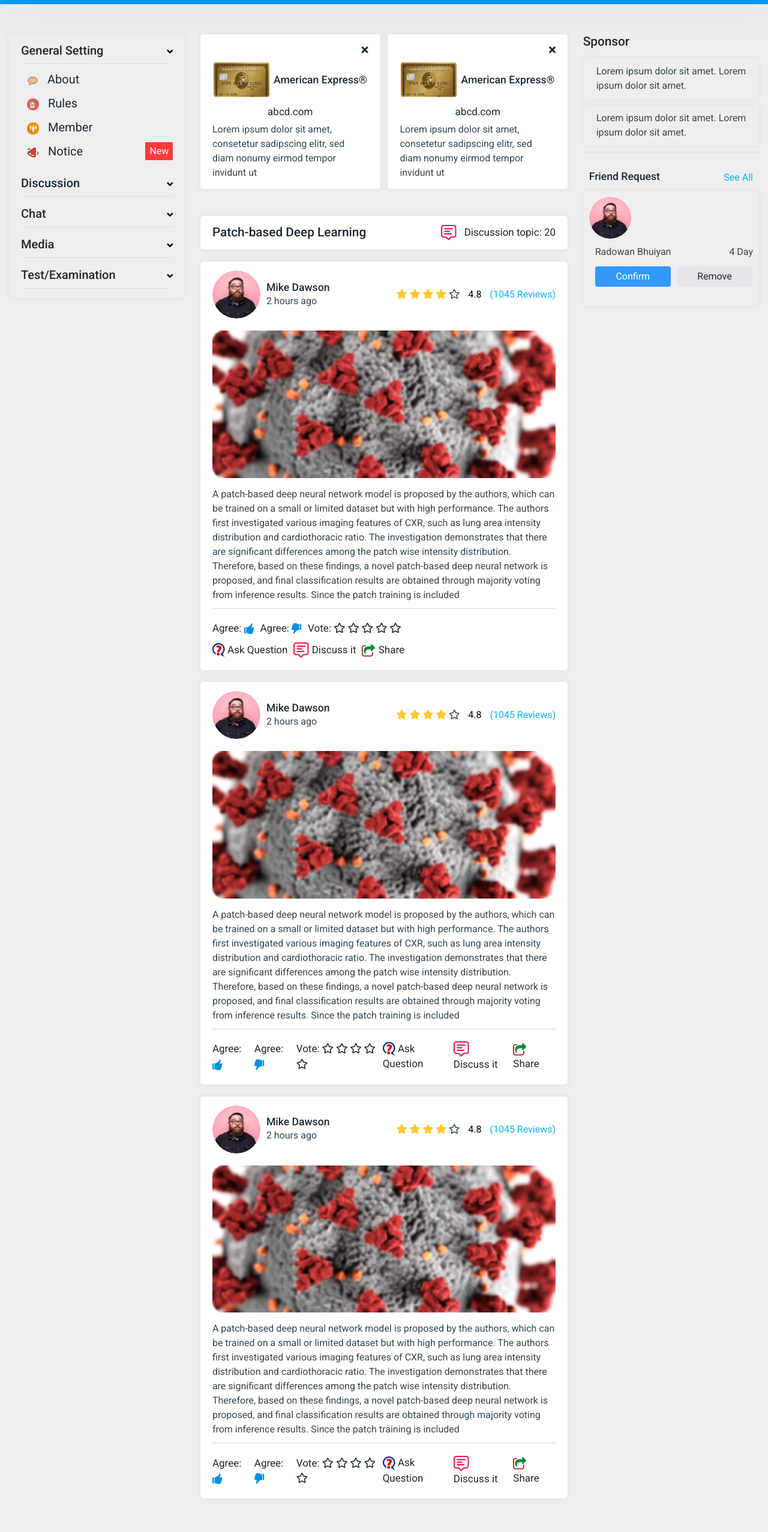
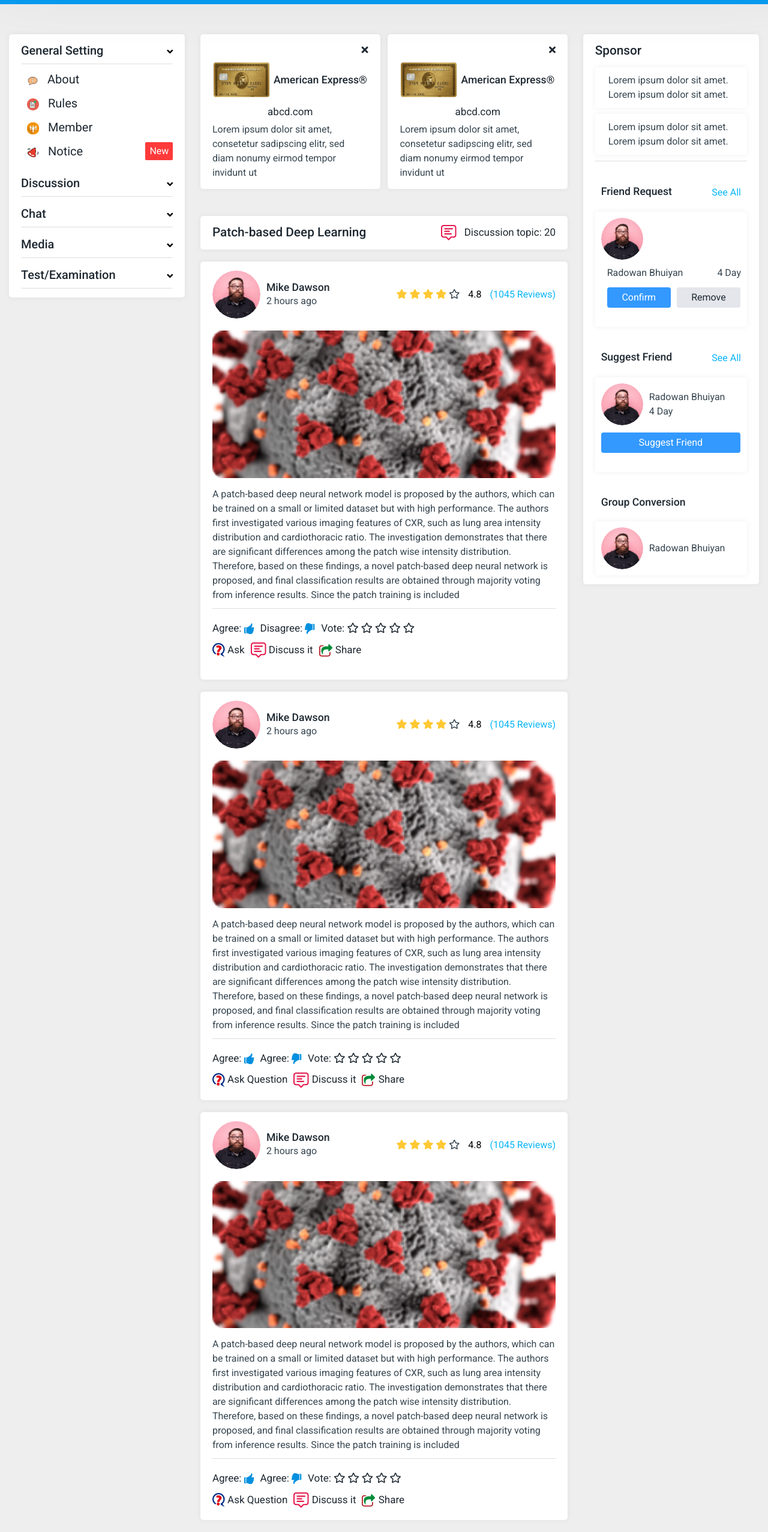
Before and after one commit to RadowanTri/trilogy, a plain HTML site: page home.html in a window 1280 px wide. Shown: the part 141-2695 px from the top of the page at 60% size. Before the commit the page ends 2659 px from the top, so only its background shows below. Drawn offline with nearby package versions, Linux system fonts and the light colour scheme.

Commit message:
initail commit

```diff
--- a/assets/css/style.css
+++ b/assets/css/style.css
@@ -911,9 +911,7 @@ p {
   grid-column: span 3;
 }
 
-.left-bar {
-  padding: 15px 20px;
-}
+
  #accordion .card {
   margin:0px;
   border: 0;
@@ -1115,7 +1113,7 @@ p {
   padding: 5px 5px;
 }
 .p-10{
-  padding: 10px;;
+  padding:20px 10px;
 }
 .request-profile {
   padding: 10px;
@@ -1132,7 +1130,7 @@ p {
 .grid-3 .box_shadow {
   border-radius: 5px;
   box-shadow: 0px 0px 8px 1px #0404040d;
-  background: transparent;
+  /* background: transparent; */
 }
 .remove-btn{
   background:#e4e6eb;
@@ -1141,3 +1139,21 @@ p {
 .d-109 {
   display: none;
 }
+.headerLogo form.sm-search {
+  display:none;
+}
+
+.suggest-friend .btn-wrapper li .btn {
+  width: 100%;
+  padding: 5px 15px;
+}
+.suggest-friend .btn-wrapper li {
+  width: 100%;
+}
+.left-bar,
+.right-bar {
+  padding: 15px 20px;
+}
+.comment-box .form-control:focus {
+  border: 1px solid #ddd !important;
+}
--- a/home.html
+++ b/home.html
@@ -43,7 +43,7 @@
 						<a class="navbar-brand" href="#">
 							<img src="assets/img/logo-top.png" alt="our logo" />
 						</a>
-						<form action="/action_page.php">
+						<form action="/action_page.php" class="lg-search">
 							<input type="text" placeholder="Search.." name="search" />
 							<button type="submit"><i class="fa fa-search"></i></button>
 						</form>
@@ -183,6 +183,12 @@
 									</select>
 								</a>
 							</li>
+							<li class="headerLogo">
+								<form action="/action_page.php" class="sm-search">
+									<input type="text" placeholder="Search.." name="search" />
+									<button type="submit"><i class="fa fa-search"></i></button>
+								</form>
+							</li>
 
 						</ul>
 					</div>
@@ -192,14 +198,13 @@
 	</header>
 	<!--====== Header End   ======-->
 
-	<section class="research-group" >
+	<section class="research-group">
 		<div class="container-fluid">
 			<div class="d-md-flex justify-content-between align-items-center">
 				<div class="dropdown">
-					<a class="dropdown-toggle" href="#" id="navbarDropdownMenuLink" role="button"
-						data-toggle="dropdown" aria-haspopup="true" aria-expanded="false">
-						<img src="assets/img/covid-logo.png"
-							width="40" height="40" class="rounded-circle">
+					<a class="dropdown-toggle" href="#" id="navbarDropdownMenuLink" role="button" data-toggle="dropdown"
+						aria-haspopup="true" aria-expanded="false">
+						<img src="assets/img/covid-logo.png" width="40" height="40" class="rounded-circle">
 					</a>
 					<div class="dropdown-menu mt-3" aria-labelledby="navbarDropdownMenuLink">
 						<a class="dropdown-item" href="#">Dashboard</a>
@@ -227,18 +232,19 @@
 
 	<div class="container-fluid">
 
-		<div id="main" class="pt-50 pb-20" >
+		<div id="main" class="pt-50 pb-20">
 			<div class="grid-3 grid-lg-2">
 				<div id="accordion" class="box_shadow left-bar">
 					<div class="card mb-3">
 						<div class="card-header" id="headingOne">
-							<div class="accordion-cols collapsed"
-								data-target="#collapseOne" data-toggle="collapse" aria-expanded="false" aria-controls="collapseOne">
+							<div class="accordion-cols collapsed" data-target="#collapseOne" data-toggle="collapse"
+								aria-expanded="false" aria-controls="collapseOne">
 								<h5> <a href="#">General Setting</a> </h5>
 							</div>
 						</div>
 
-						<div id="collapseOne" class="collapse show" aria-labelledby="headingOne" data-parent="#accordion" >
+						<div id="collapseOne" class="collapse show" aria-labelledby="headingOne"
+							data-parent="#accordion">
 							<div class="card-body">
 								<ul>
 									<li>
@@ -295,13 +301,14 @@
 							<div class="card-body">
 								<ul>
 									<li>
-										<a href="#" class="sub-collapsed-color"><i class="fas fa-plus"></i> Add Category</a>
+										<a href="#" class="sub-collapsed-color"><i class="fas fa-plus"></i> Add
+											Category</a>
 									</li>
 
-											<li >
+									<li>
 										<p>
-													<a class="sub-collapsed"  data-toggle="collapse" href="#collapse1" role="button"
-														aria-expanded="false" aria-controls="collapse1">
+											<a class="sub-collapsed" data-toggle="collapse" href="#collapse1"
+												role="button" aria-expanded="false" aria-controls="collapse1">
 												<i class="fab fa-slack-hash sub-collapsed-color"></i> Patch-based
 											</a>
 										</p>
@@ -310,7 +317,8 @@
 												<ul>
 													<li>
 														<p>
-																	<a class="sub-collapsed" data-toggle="collapse" href="#collapse1-copy" role="button"
+															<a class="sub-collapsed" data-toggle="collapse"
+																href="#collapse1-copy" role="button"
 																aria-expanded="false" aria-controls="collapse1-copy">
 																CRX
 															</a>
@@ -329,8 +337,9 @@
 
 									<li>
 										<p>
-													<a class="sub-collapsed sub-collapsed-two" data-toggle="collapse" href="#collapse2" role="button"
-														aria-expanded="false" aria-controls="collapse2">
+											<a class="sub-collapsed sub-collapsed-two" data-toggle="collapse"
+												href="#collapse2" role="button" aria-expanded="false"
+												aria-controls="collapse2">
 												<i class="fab fa-slack-hash sub-collapsed-color"></i> PBDL
 											</a>
 										</p>
@@ -339,15 +348,16 @@
 												<ul>
 													<li>
 														<p>
-																	<a class="sub-collapsed" data-toggle="collapse" href="#collapse2-copy"
-																		role="button" aria-expanded="false" aria-controls="collapse2-copy">
+															<a class="sub-collapsed" data-toggle="collapse"
+																href="#collapse2-copy" role="button"
+																aria-expanded="false" aria-controls="collapse2-copy">
 																CRX
 															</a>
 														</p>
 														<div class="collapse" id="collapse2-copy">
 															<div class="card-body">
 																<a href="#"">BTX</a>
-																		<a href="#"">BTX</a>
+																		<a href=" #"">BTX</a>
 															</div>
 														</div>
 													</li>
@@ -371,18 +381,20 @@
 							</div>
 						</div>
 
-						<div id="collapseThree" class="collapse" aria-labelledby="headingThree" data-parent="#accordion">
+						<div id="collapseThree" class="collapse" aria-labelledby="headingThree"
+							data-parent="#accordion">
 							<div class="card-body">
 								<ul>
 									<li>
-										<a href="#" class="sub-collapsed-color"><i class="fas fa-plus"></i> Add Category</a>
+										<a href="#" class="sub-collapsed-color"><i class="fas fa-plus"></i> Add
+											Category</a>
 									</li>
 									<li>
 										<ul>
 											<li>
 												<p>
-													<a class="sub-collapsed" data-toggle="collapse" href="#collapse1" role="button"
-														aria-expanded="false" aria-controls="collapse1">
+													<a class="sub-collapsed" data-toggle="collapse" href="#collapse1"
+														role="button" aria-expanded="false" aria-controls="collapse1">
 														<i class="fab fa-slack-hash sub-collapsed-color"></i> COVID-19
 													</a>
 												</p>
@@ -392,7 +404,8 @@
 															<li>
 																<p>
 																	<a class="sub-collapsed" data-toggle="collapse"
-																		href="#collapse1-copy" role="button" aria-expanded="false"
+																		href="#collapse1-copy" role="button"
+																		aria-expanded="false"
 																		aria-controls="collapse1-copy">
 																		CRX
 																	</a>
@@ -410,7 +423,8 @@
 											</li>
 										</ul>
 									</li>
-									<li><a href="#"><i class="fab fa-slack-hash sub-collapsed-color"></i>  TikarBoi</a></li>
+									<li><a href="#"><i class="fab fa-slack-hash sub-collapsed-color"></i> TikarBoi</a>
+									</li>
 									<li>
 										<ul>
 											<li>
@@ -426,7 +440,8 @@
 															<li>
 																<p>
 																	<a class="sub-collapsed" data-toggle="collapse"
-																		href="#collapse2-copy" role="button" aria-expanded="false"
+																		href="#collapse2-copy" role="button"
+																		aria-expanded="false"
 																		aria-controls="collapse2-copy">
 																		CRX
 																	</a>
@@ -452,17 +467,18 @@
 					</div>
 					<div class="card mb-3">
 						<div class="card-header" id="headingFour">
-							<div class="accordion-cols collapsed"
-								data-target="#collapseFour" data-toggle="collapse" aria-expanded="false" aria-controls="collapseFour">
+							<div class="accordion-cols collapsed" data-target="#collapseFour" data-toggle="collapse"
+								aria-expanded="false" aria-controls="collapseFour">
 								<h5> <a href="#">Media</a> </h5>
 							</div>
 						</div>
 
-						<div id="collapseFour" class="collapse" aria-labelledby="headingFour" data-parent="#accordion" >
+						<div id="collapseFour" class="collapse" aria-labelledby="headingFour" data-parent="#accordion">
 							<div class="card-body">
 								<ul>
 									<li>
-										<a href="#" class="sub-collapsed-color"><i class="fas fa-plus"></i> Add Category</a>
+										<a href="#" class="sub-collapsed-color"><i class="fas fa-plus"></i> Add
+											Category</a>
 									</li>
 									<li>
 										<a href="#">
@@ -506,7 +522,8 @@
 							<div class="card-body">
 								<ul>
 									<li>
-										<a href="#" class="sub-collapsed-color"><i class="fas fa-plus"></i> Add Category</a>
+										<a href="#" class="sub-collapsed-color"><i class="fas fa-plus"></i> Add
+											Category</a>
 									</li>
 									<li>
 										<a href="#">
@@ -583,6 +600,56 @@
 
 						</div>
 					</div>
+					<div class="suggest-friend friend-request mt-20">
+						<div class="d-flex justify-content-between p-10">
+							<h5>Suggest Friend</h5>
+							<a class="see-all" href="#">See All</a>
+						</div>
+						<div class="d-flex align-items-center justify-content-between  request-profile">
+							<div>
+
+								<div class="d-flex align-items-center">
+									<div class="profile-img mr-10">
+										<img src="assets/img/profile.png" alt="">
+									</div>
+									<div>
+										<p>Radowan Bhuiyan</p>
+										<p>4 Day</p>
+									</div>
+
+								</div>
+							</div>
+							<div>
+
+								<div class="request-btn">
+									<ul class="btn-wrapper">
+										<li><button class="btn" type="submit">Suggest Friend</button></li>
+									</ul>
+								</div>
+							</div>
+
+						</div>
+					</div>
+					<div class="group mt-20">
+						<div class="d-flex justify-content-between p-10">
+							<h5>Group Conversion</h5>
+						</div>
+						<div class="d-flex align-items-center justify-content-between  request-profile">
+							<div>
+
+								<div class="d-flex align-items-center">
+									<div class="profile-img mr-10">
+										<img src="assets/img/profile.png" alt="">
+									</div>
+									<div>
+										<p>Radowan Bhuiyan</p>
+									</div>
+								</div>
+							</div>
+
+						</div>
+					</div>
+
 				</div>
 			</div>
 			<div class="grid-6 grid-lg-6">
@@ -603,7 +670,8 @@
 							<div class="text-center py-1">
 								<a href="#">abcd.com</a>
 							</div>
-							<p>Lorem ipsum dolor sit amet, consetetur sadipscing elitr, sed diam nonumy eirmod tempor invidunt ut</p>
+							<p>Lorem ipsum dolor sit amet, consetetur sadipscing elitr, sed diam nonumy eirmod tempor
+								invidunt ut</p>
 						</div>
 					</div>
 					<div class="amrican-express mb-15  box_shadow">
@@ -622,7 +690,8 @@
 							<div class="text-center py-1">
 								<a href="#">abcd.com</a>
 							</div>
-							<p>Lorem ipsum dolor sit amet, consetetur sadipscing elitr, sed diam nonumy eirmod tempor invidunt ut</p>
+							<p>Lorem ipsum dolor sit amet, consetetur sadipscing elitr, sed diam nonumy eirmod tempor
+								invidunt ut</p>
 						</div>
 					</div>
 				</div>
@@ -639,8 +708,8 @@
 				</div>
 				<div class="mt-20 box_shadow  p-20">
 					<div class="profile">
-						<div class="profile-top d-flex justify-content-between align-items-center">
-							<div class=" d-md-flex align-items-center">
+						<div class="profile-top d-block d-lg-flex justify-content-between align-items-center">
+							<div class="d-flex align-items-center">
 								<div class="profile-img mr-10">
 									<img src="assets/img/profile.png" alt="">
 								</div>
@@ -670,11 +739,133 @@
 							<img src="assets/img/covid.png" alt="" width="100%">
 						</div>
 						<div>
-							<p>A patch-based deep neural network model is proposed by the authors, which can be trained on a small or limited
-								dataset but with high performance. The authors first investigated various imaging features of CXR, such as
-								lung area intensity distribution and cardiothoracic ratio. The investigation demonstrates that there are
-								significant differences among the patch wise intensity distribution. Therefore, based on these findings, a
-								novel patch-based deep neural network is proposed, and final classification results are obtained through
+							<p>A patch-based deep neural network model is proposed by the authors, which can be trained
+								on a small or limited
+								dataset but with high performance. The authors first investigated various imaging
+								features of CXR, such as
+								lung area intensity distribution and cardiothoracic ratio. The investigation
+								demonstrates that there are
+								significant differences among the patch wise intensity distribution. Therefore, based on
+								these findings, a
+								novel patch-based deep neural network is proposed, and final classification results are
+								obtained through
+								majority voting from inference results. Since the patch training is included</p>
+						</div>
+
+					</div>
+					<div>
+						<div class="post-wrapper pt-15 ">
+							<div class="post-left">
+								<p>
+									<a href="">
+										<span>Agree: </span>
+										<img src="assets/img/like.png" alt="">
+									</a>
+
+
+								</p>
+								<p>
+									<a href="#">
+										<span>Disagree: </span>
+										<img src="assets/img/unlike.png" alt="">
+									</a>
+								</p>
+								<p>
+									<a href="">
+										<span>Vote: </span>
+										<i class="far fa-star"></i>
+										<i class="far fa-star"></i>
+										<i class="far fa-star"></i>
+										<i class="far fa-star"></i>
+										<i class="far fa-star"></i>
+									</a>
+								</p>
+							</div>
+							<div class="post-right">
+								<p>
+									<a class="" data-toggle="collapse" href="#collapse-ask1" role="button" aria-expanded="false"
+										aria-controls="collapse-ask1">
+										<img src="assets/img/ask.png" alt="">
+										<span>Ask </span>
+									</a>
+
+								</p>
+
+								<p>
+									<a href="">
+
+										<img src="assets/img/discussion.png" alt="">
+										<span>Discuss it </span>
+									</a>
+								</p>
+								<p>
+									<a href="">
+
+										<img src="assets/img/share.png" alt="">
+										<span>Share</span>
+									</a>
+								</p>
+							</div>
+
+						</div>
+						<div class="pt-3 comment-box">
+							<div class="collapse" id="collapse-ask1">
+								<form action="#">
+									<textarea class="form-control" cols="2" rows="2"></textarea>
+								</form>
+							</div>
+						</div>
+					</div>
+
+				</div>
+				<div class="mt-20 box_shadow  p-20">
+					<div class="profile">
+						<div class="profile-top d-block d-lg-flex justify-content-between align-items-center">
+							<div class="d-flex align-items-center">
+								<div class="profile-img mr-10">
+									<img src="assets/img/profile.png" alt="">
+								</div>
+								<div>
+									<h5>Mike Dawson</h5>
+									<p>2 hours ago</p>
+								</div>
+
+
+							</div>
+							<div>
+								<p class="star">
+									<i class="fas fa-star"></i>
+									<i class="fas fa-star"></i>
+									<i class="fas fa-star"></i>
+									<i class="fas fa-star"></i>
+									<i class="far fa-star"></i>
+									<span class="rating">4.8</span>
+									<span class="review">(1045 Reviews)</span>
+								</p>
+							</div>
+						</div>
+
+					</div>
+					<div class="profile-content-wrapper">
+						<div class="pb-15 pt-20">
+							<img src="assets/img/covid.png" alt="" width="100%">
+						</div>
+						<div>
+							<p>A patch-based deep neural network model is proposed by the authors, which can be trained
+								on a small
+								or limited
+								dataset but with high performance. The authors first investigated various imaging
+								features of CXR,
+								such as
+								lung area intensity distribution and cardiothoracic ratio. The investigation
+								demonstrates that there
+								are
+								significant differences among the patch wise intensity distribution. Therefore, based on
+								these
+								findings, a
+								novel patch-based deep neural network is proposed, and final classification results are
+								obtained
+								through
 								majority voting from inference results. Since the patch training is included</p>
 						</div>
 
@@ -713,14 +904,14 @@
 								</a>
 							</p>
 							<p>
-								<a href="">
+								<a href="#">
 
 									<img src="assets/img/discussion.png" alt="">
 									<span>Discuss it </span>
 								</a>
 							</p>
 							<p>
-								<a href="">
+								<a href="#">
 
 									<img src="assets/img/share.png" alt="">
 									<span>Share</span>
@@ -733,8 +924,8 @@
 				</div>
 				<div class="mt-20 box_shadow  p-20">
 					<div class="profile">
-						<div class="profile-top d-flex justify-content-between align-items-center">
-							<div class=" d-md-flex align-items-center">
+						<div class="profile-top d-block d-lg-flex justify-content-between align-items-center">
+							<div class="d-flex align-items-center">
 								<div class="profile-img mr-10">
 									<img src="assets/img/profile.png" alt="">
 								</div>
@@ -764,21 +955,26 @@
 							<img src="assets/img/covid.png" alt="" width="100%">
 						</div>
 						<div>
-							<p>A patch-based deep neural network model is proposed by the authors, which can be trained on a small
+							<p>A patch-based deep neural network model is proposed by the authors, which can be trained
+								on a small
 								or limited
-								dataset but with high performance. The authors first investigated various imaging features of CXR,
+								dataset but with high performance. The authors first investigated various imaging
+								features of CXR,
 								such as
-								lung area intensity distribution and cardiothoracic ratio. The investigation demonstrates that there
+								lung area intensity distribution and cardiothoracic ratio. The investigation
+								demonstrates that there
 								are
-								significant differences among the patch wise intensity distribution. Therefore, based on these
+								significant differences among the patch wise intensity distribution. Therefore, based on
+								these
 								findings, a
-								novel patch-based deep neural network is proposed, and final classification results are obtained
+								novel patch-based deep neural network is proposed, and final classification results are
+								obtained
 								through
 								majority voting from inference results. Since the patch training is included</p>
 						</div>
 
 					</div>
-					<div class="post-wrapper pt-15 d-xl-flex justify-content-between align-items-center">
+					<div class="post-wrapper pt-15 ">
 						<div class="post-left">
 							<p>
 								<a href="#">
@@ -787,13 +983,13 @@
 								</a>
 							</p>
 							<p>
-								<a href="">
+								<a href="#">
 									<span>Agree: </span>
 									<img src="assets/img/unlike.png" alt="">
 								</a>
 							</p>
 							<p>
-								<a href="">
+								<a href="#">
 									<span>Vote: </span>
 									<i class="far fa-star"></i>
 									<i class="far fa-star"></i>
@@ -806,20 +1002,18 @@
 						<div class="post-right">
 							<p>
 								<a href="#">
-
 									<img src="assets/img/ask.png" alt="">
 									<span>Ask Question </span>
 								</a>
 							</p>
 							<p>
-								<a href="">
-
+								<a href="#">
 									<img src="assets/img/discussion.png" alt="">
 									<span>Discuss it </span>
 								</a>
 							</p>
 							<p>
-								<a href="">
+								<a href="#">
 
 									<img src="assets/img/share.png" alt="">
 									<span>Share</span>
@@ -827,111 +1021,15 @@
 							</p>
 						</div>
 
-					</div>
-
-				</div>
-				<div class="mt-20 box_shadow  p-20">
-					<div class="profile">
-						<div class="profile-top d-flex justify-content-between align-items-center">
-							<div class=" d-md-flex align-items-center">
-								<div class="profile-img mr-10">
-									<img src="assets/img/profile.png" alt="">
-								</div>
-								<div>
-									<h5>Mike Dawson</h5>
-									<p>2 hours ago</p>
-								</div>
-
-
-							</div>
-							<div>
-								<p class="star">
-									<i class="fas fa-star"></i>
-									<i class="fas fa-star"></i>
-									<i class="fas fa-star"></i>
-									<i class="fas fa-star"></i>
-									<i class="far fa-star"></i>
-									<span class="rating">4.8</span>
-									<span class="review">(1045 Reviews)</span>
-								</p>
-							</div>
-						</div>
-
-					</div>
-					<div class="profile-content-wrapper">
-						<div class="pb-15 pt-20">
-							<img src="assets/img/covid.png" alt="" width="100%">
-						</div>
-						<div>
-							<p>A patch-based deep neural network model is proposed by the authors, which can be trained on a small
-								or limited
-								dataset but with high performance. The authors first investigated various imaging features of CXR,
-								such as
-								lung area intensity distribution and cardiothoracic ratio. The investigation demonstrates that there
-								are
-								significant differences among the patch wise intensity distribution. Therefore, based on these
-								findings, a
-								novel patch-based deep neural network is proposed, and final classification results are obtained
-								through
-								majority voting from inference results. Since the patch training is included</p>
-						</div>
-
-					</div>
-					<div class="post-wrapper pt-15 d-xl-flex justify-content-between align-items-center">
-						<div class="post-left">
-							<p>
-								<a href="#">
-									<span>Agree: </span>
-									<img src="assets/img/like.png" alt="">
-								</a>
-							</p>
-							<p>
-								<a href="">
-									<span>Agree: </span>
-									<img src="assets/img/unlike.png" alt="">
-								</a>
-							</p>
-							<p>
-								<a href="">
-									<span>Vote: </span>
-									<i class="far fa-star"></i>
-									<i class="far fa-star"></i>
-									<i class="far fa-star"></i>
-									<i class="far fa-star"></i>
-									<i class="far fa-star"></i>
-								</a>
-							</p>
-						</div>
-						<div class="post-right">
-							<p>
-								<a href="#">
-
-									<img src="assets/img/ask.png" alt="">
-									<span>Ask Question </span>
-								</a>
-							</p>
-							<p>
-								<a href="">
-
-									<img src="assets/img/discussion.png" alt="">
-									<span>Discuss it </span>
-								</a>
-							</p>
-							<p>
-								<a href="">
-
-									<img src="assets/img/share.png" alt="">
-									<span>Share</span>
-								</a>
-							</p>
-						</div>
 
 					</div>
 
 				</div>
 
+
 			</div>
-			<div class="grid-3 grid-lg-4 d-none d-xl-block">
+			<div class="grid-3 grid-lg-4 d-none d-sm-block d-md-none d-xl-block">
+				<div class="box_shadow right-bar">
 					<div class="spnsor-wrapper">
 						<h4 class="mb-15 mt-10">Sponsor</h4>
 						<div class="spnsor">
@@ -973,6 +1071,56 @@
 
 						</div>
 					</div>
+					<div class="suggest-friend friend-request mt-20">
+						<div class="d-flex justify-content-between p-10">
+							<h5>Suggest Friend</h5>
+							<a class="see-all" href="#">See All</a>
+						</div>
+						<div class="d-flex align-items-center justify-content-between  request-profile">
+							<div>
+
+								<div class="d-flex align-items-center">
+									<div class="profile-img mr-10">
+										<img src="assets/img/profile.png" alt="">
+									</div>
+									<div>
+										<p>Radowan Bhuiyan</p>
+										<p>4 Day</p>
+									</div>
+
+								</div>
+							</div>
+							<div>
+
+								<div class="request-btn">
+									<ul class="btn-wrapper">
+										<li><button class="btn" type="submit">Suggest Friend</button></li>
+									</ul>
+								</div>
+							</div>
+
+						</div>
+					</div>
+					<div class="group mt-20">
+						<div class="d-flex justify-content-between p-10">
+							<h5>Group Conversion</h5>
+						</div>
+						<div class="d-flex align-items-center justify-content-between  request-profile">
+							<div>
+
+								<div class="d-flex align-items-center">
+									<div class="profile-img mr-10">
+										<img src="assets/img/profile.png" alt="">
+									</div>
+									<div>
+										<p>Radowan Bhuiyan</p>
+									</div>
+								</div>
+							</div>
+
+						</div>
+					</div>
+				</div>
 			</div>
 
 		</div>
```
Also changed, not shown: assets/css/responsive.css (+29 -0 lines), 8 other files. Lines whose indentation alone changed are shown as unchanged.
